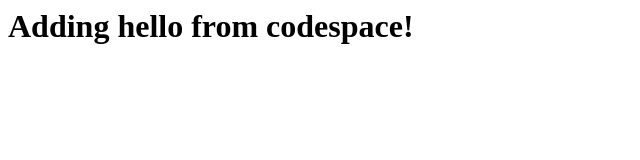
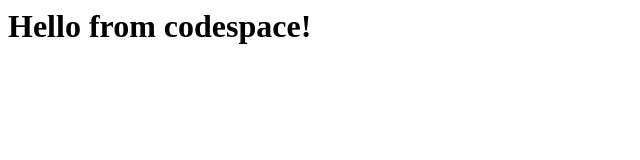
Before and after one commit to thermond13/skills-code-with-codespaces, a plain HTML site: page index.html in a window 1280 px wide. Shown: the whole page, without its empty margins (0-640 px from the left). Drawn offline with Linux system fonts and the light colour scheme.

Commit message:
Adding hello the from codespace!

```diff
--- a/index.html
+++ b/index.html
@@ -1,3 +1,3 @@
 <html>
-  <h1>Adding hello from codespace!</h1>
+  <h1>Hello from codespace!</h1>
 </html>
```
